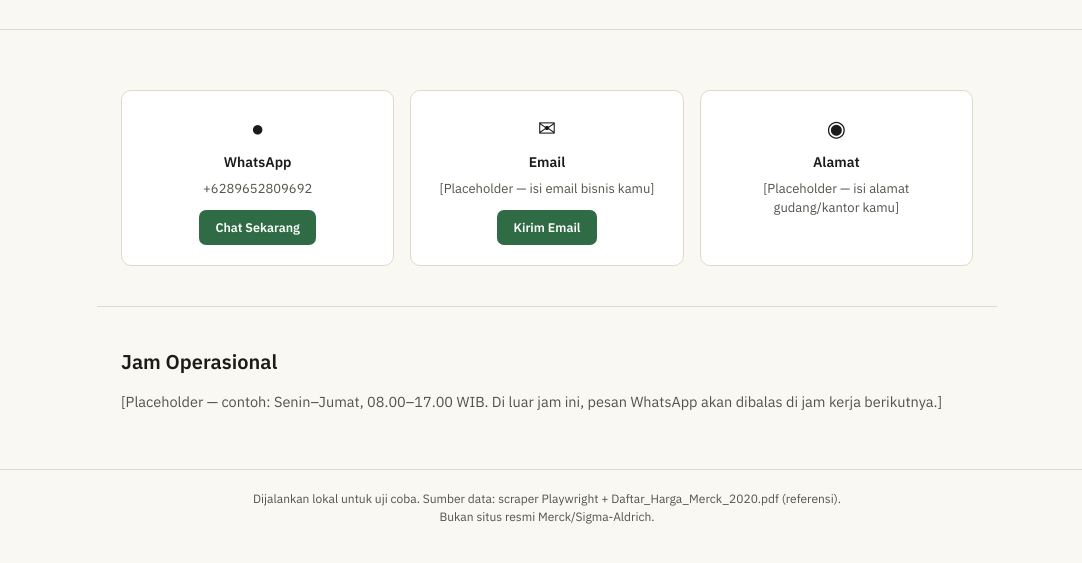
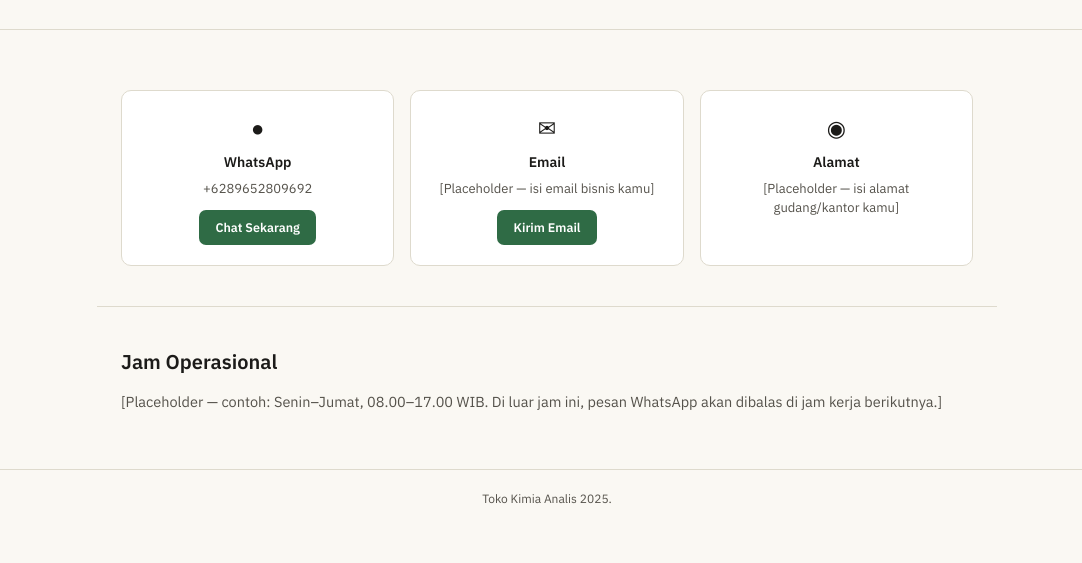
Before and after one commit to crashecool/TOKO-KIMIA-ANALIS, a website: page docs/kontak.html in a window 1280 px wide. Shown: the part 225-788 px from the top of the page, without its empty margins (93-1175 px from the left). Drawn offline with Linux system fonts and the light colour scheme.

Commit message:
Update kontak.html

```diff
--- a/docs/kontak.html
+++ b/docs/kontak.html
@@ -66,7 +66,7 @@
   </section>
 
   <footer class="site-footer">
-    <p>Dijalankan lokal untuk uji coba. Sumber data: scraper Playwright + Daftar_Harga_Merck_2020.pdf (referensi). Bukan situs resmi Merck/Sigma-Aldrich.</p>
+    <p>Toko Kimia Analis 2025.</p>
   </footer>
 
   <script>
```
